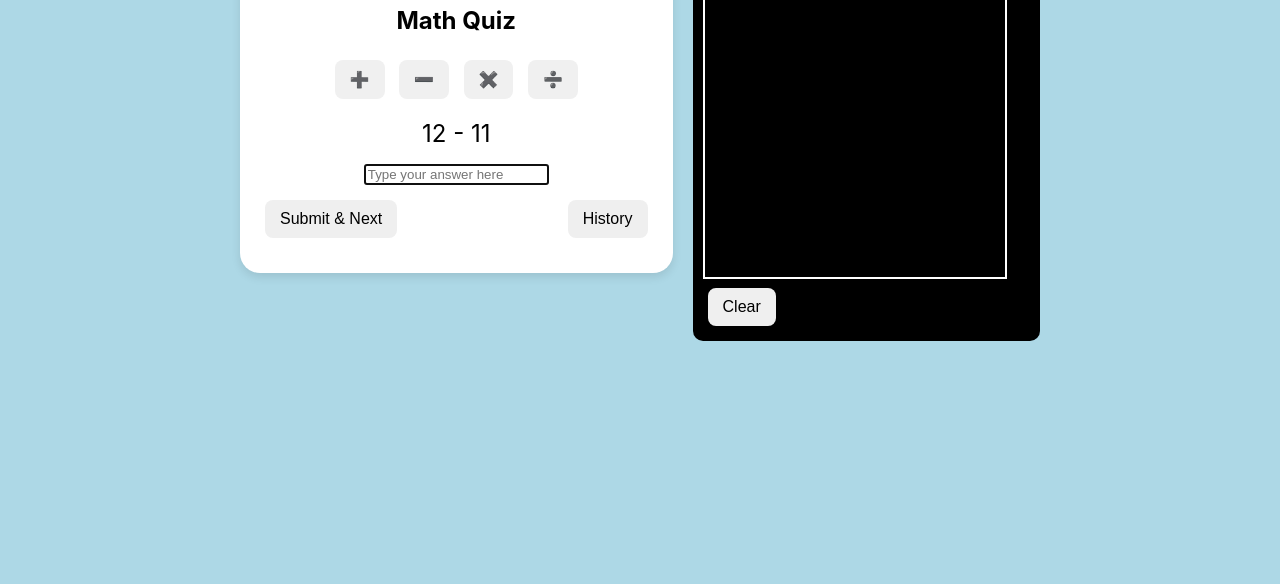
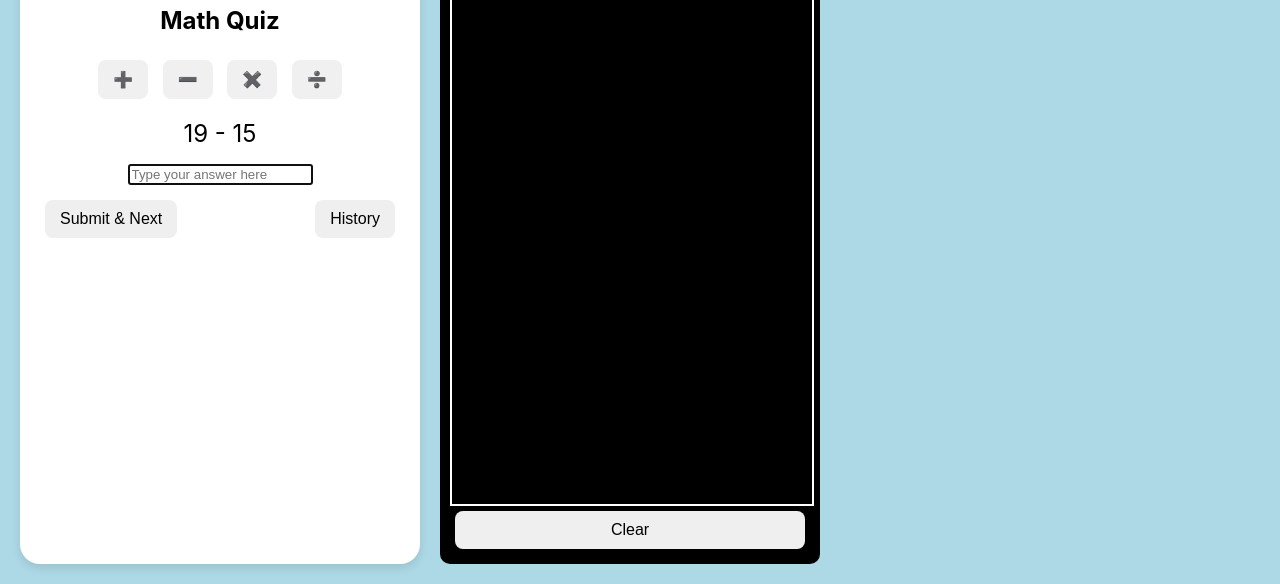
Before and after one commit to peter-me/ada-math, a plain HTML site: page index.html in a window 1280 px wide. Shown: the part 216-800 px from the top of the page. Drawn offline with nearby package versions, Linux system fonts and the light colour scheme.

Commit message:
Update index.html - larger blackboard

```diff
--- a/index.html
+++ b/index.html
@@ -21,7 +21,8 @@
       padding: 20px;
       display: flex;
       flex-direction: column;
-      align-items: center;
+      height: 100vh;
+      box-sizing: border-box;
     }
     /* Award Banner at the top */
     #awardBanner {
@@ -44,28 +45,37 @@
       flex-direction: row;
       gap: 20px;
       justify-content: center;
-      align-items: flex-start;
+      align-items: stretch;
       width: 100%;
       max-width: 800px;
+      flex: 1;
     }
-    /* Quiz container */
+    /* Quiz container remains fixed */
     #container {
-      max-width: 400px;
+      width: 400px;
       background: white;
       padding: 20px;
       border-radius: 20px;
       box-shadow: 0 4px 10px rgba(0,0,0,0.1);
       text-align: center;
+      box-sizing: border-box;
     }
-    /* Blackboard container */
+    /* Blackboard container takes maximum available space */
     #blackboardContainer {
+      flex: 1;
       background: black;
       border-radius: 10px;
       padding: 10px;
+      display: flex;
+      flex-direction: column;
+      box-sizing: border-box;
     }
+    /* The canvas fills the container */
     #blackboardCanvas {
-      width: 300px;
-      height: 400px;
+      flex: 1;
+      display: block;
+      width: 100%;
+      height: 100%;
       background: black;
       border: 2px solid white;
       touch-action: none; /* Prevent scrolling when drawing */
@@ -169,32 +179,25 @@
     function nextQuestion() {
       let operator = selectedOperators[Math.floor(Math.random() * selectedOperators.length)];
       let num1, num2, answer;
-
       if (operator === '+') {
-        // For addition, use numbers from 0 to 100
         num1 = Math.floor(Math.random() * 101);
         num2 = Math.floor(Math.random() * 101);
         answer = num1 + num2;
       } else if (operator === '-') {
-        // For subtraction, both numbers will be below 20.
-        num1 = Math.floor(Math.random() * 20) + 1;  // 1 to 20
-        num2 = Math.floor(Math.random() * num1);      // 0 to num1-1
+        num1 = Math.floor(Math.random() * 20) + 1;
+        num2 = Math.floor(Math.random() * num1);
         answer = num1 - num2;
       } else if (operator === '*') {
-        // Multiplication: numbers from 1 to 9
         num1 = Math.floor(Math.random() * 9) + 1;
         num2 = Math.floor(Math.random() * 9) + 1;
         answer = num1 * num2;
       } else if (operator === '/') {
-        // Division: ensure a positive integer answer
         num2 = Math.floor(Math.random() * 9) + 1;
         let quotient = Math.floor(Math.random() * 9) + 1;
         num1 = num2 * quotient;
         answer = quotient;
       }
-
       currentQuestion = { question: `${num1} ${operator} ${num2}`, answer: answer };
-      console.log("Generated question:", currentQuestion);
       document.getElementById('questionDisplay').innerText = currentQuestion.question;
       document.getElementById('answerInput').value = '';
       document.getElementById('answerInput').focus();
@@ -234,23 +237,29 @@
       }
     }
 
-    document.addEventListener("DOMContentLoaded", function() {
-      console.log("DOM fully loaded and parsed. Calling nextQuestion().");
-      nextQuestion();
-    });
+    document.addEventListener("DOMContentLoaded", nextQuestion);
 
     //////////////////////////
     // Blackboard Drawing Code
     //////////////////////////
     const canvas = document.getElementById('blackboardCanvas');
-    canvas.width = 300;
-    canvas.height = 400;
     const ctx = canvas.getContext('2d');
     let drawing = false;
 
+    // Adjust the canvas internal resolution to match its displayed size
+    function resizeCanvas() {
+      canvas.width = canvas.offsetWidth;
+      canvas.height = canvas.offsetHeight;
+    }
+    window.addEventListener('resize', resizeCanvas);
+    resizeCanvas();
+
     function getPos(e) {
       const rect = canvas.getBoundingClientRect();
-      return { x: e.clientX - rect.left, y: e.clientY - rect.top };
+      return {
+        x: e.clientX - rect.left,
+        y: e.clientY - rect.top
+      };
     }
 
     function startDrawing(e) {
@@ -292,7 +301,6 @@
     //////////////////////////
     // Service Worker Registration for PWA Offline Support
     //////////////////////////
-    // For debugging, you might consider commenting out the service worker registration
     if ('serviceWorker' in navigator) {
       window.addEventListener('load', function() {
         navigator.serviceWorker.register('service-worker.js')
```
